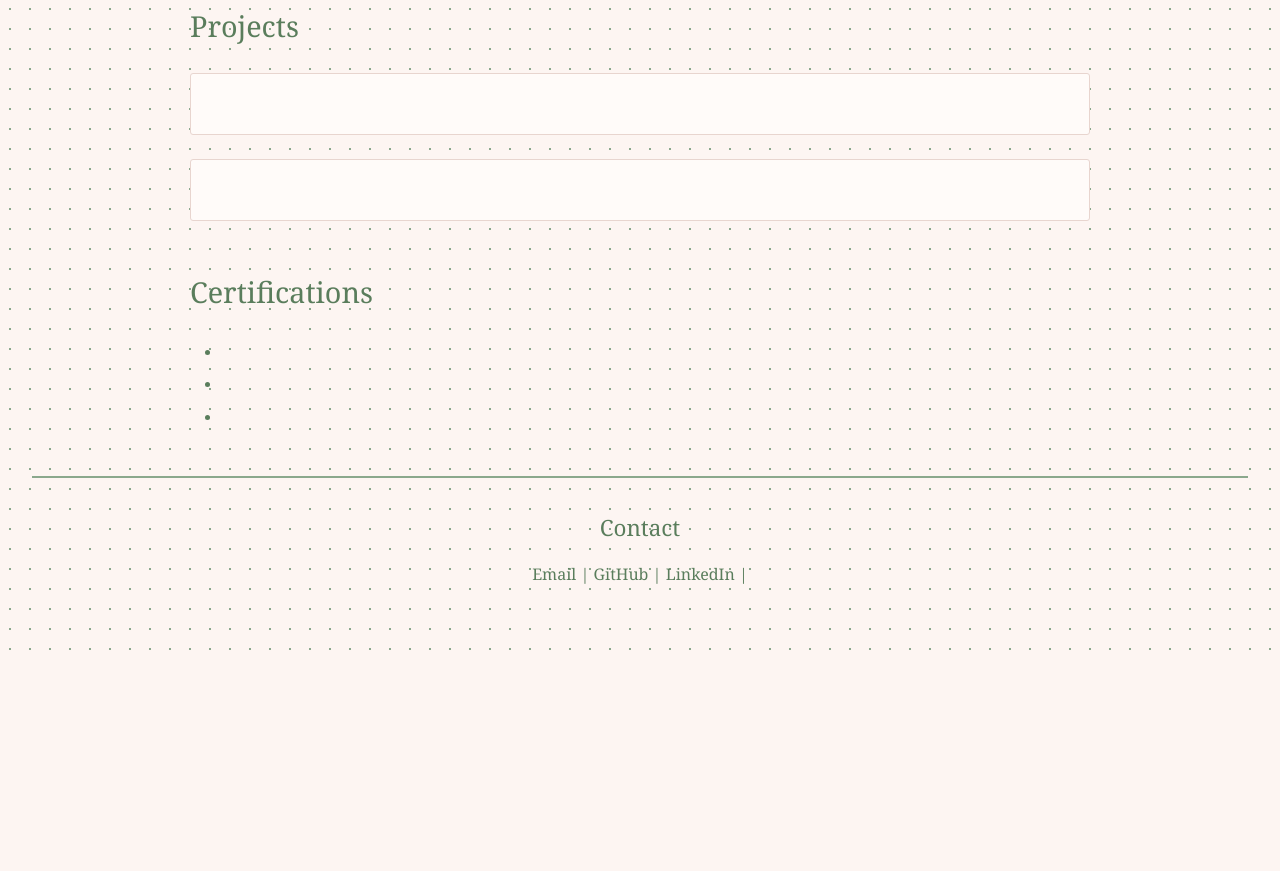
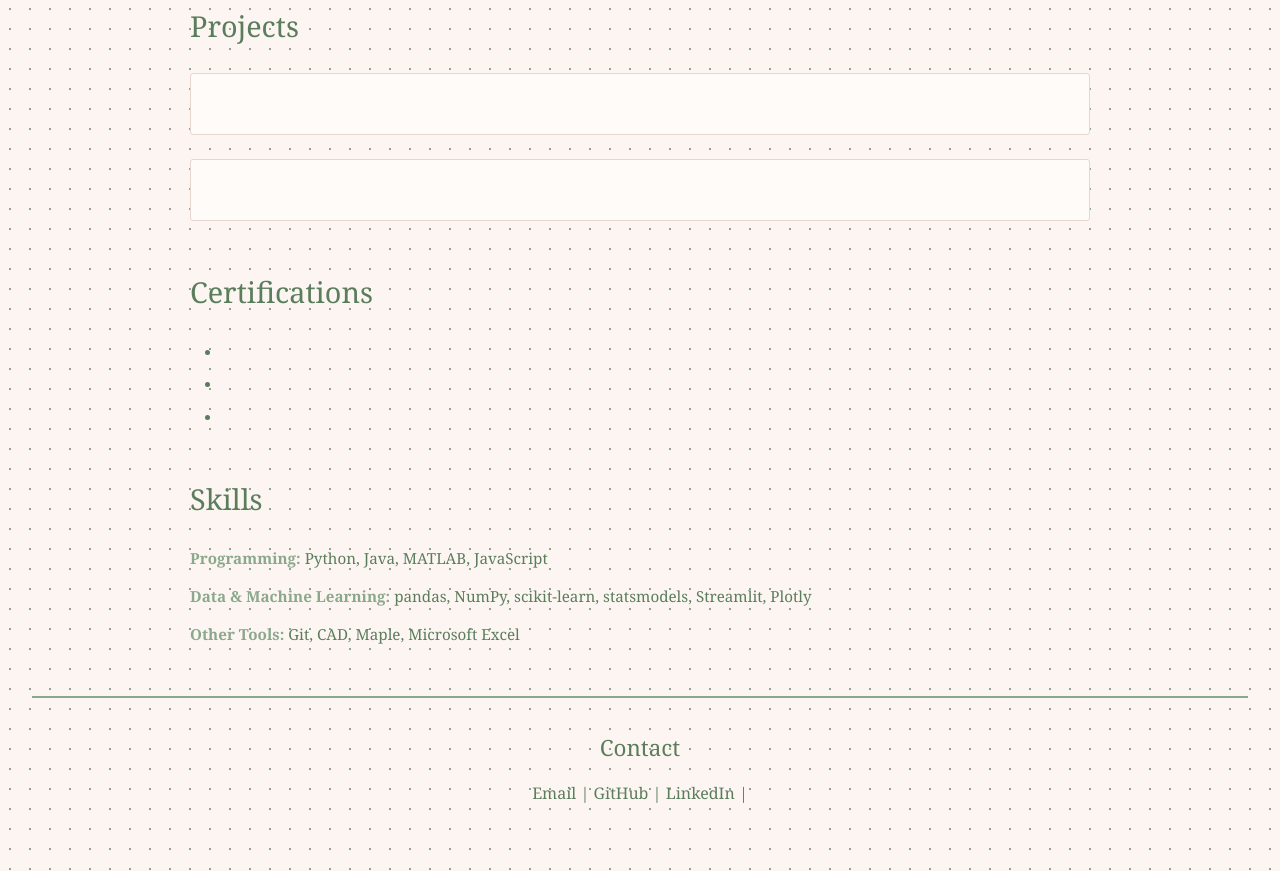
Before and after one commit to sumaitate/sumaitate.github.io, a plain HTML site: page index.html in a window 1280 px wide. Shown: the part 1161-2032 px from the top of the page. Before the commit the page ends 1812 px from the top, so only its background shows below. Drawn offline with Linux system fonts and the light colour scheme.

Commit message:
my skills section added

```diff
--- a/index.html
+++ b/index.html
@@ -93,6 +93,25 @@
     </ul>
 </section>
 
+<section id="skills">
+    <h2>Skills</h2>
+
+    <p>
+        <strong>Programming:</strong>
+        Python, Java, MATLAB, JavaScript
+    </p>
+
+    <p>
+        <strong>Data & Machine Learning:</strong>
+        pandas, NumPy, scikit-learn, statsmodels, Streamlit, Plotly
+    </p>
+
+    <p>
+        <strong>Other Tools:</strong>
+        Git, CAD, Maple, Microsoft Excel
+    </p>
+</section>
+
 <footer id="contact">
     <h2>Contact</h2>
     <p>
```
